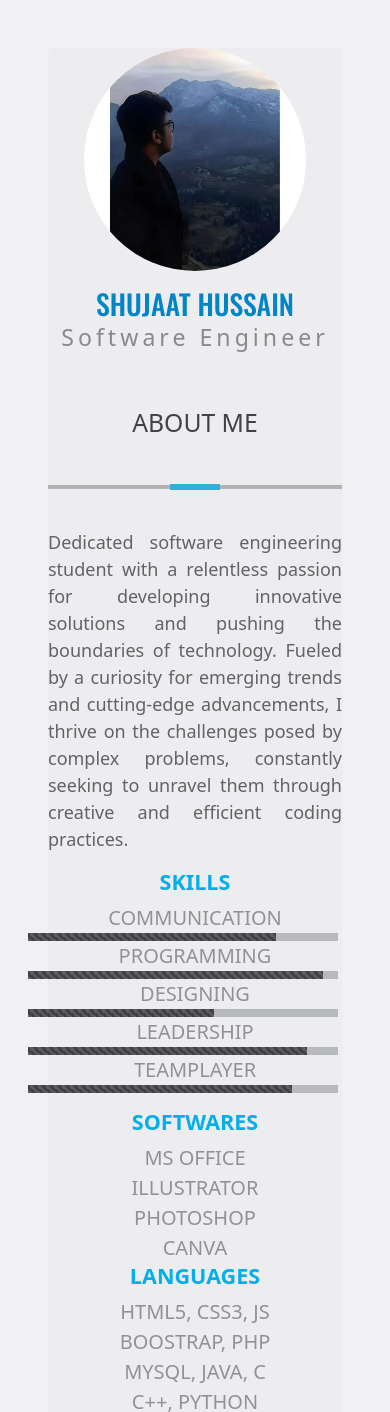
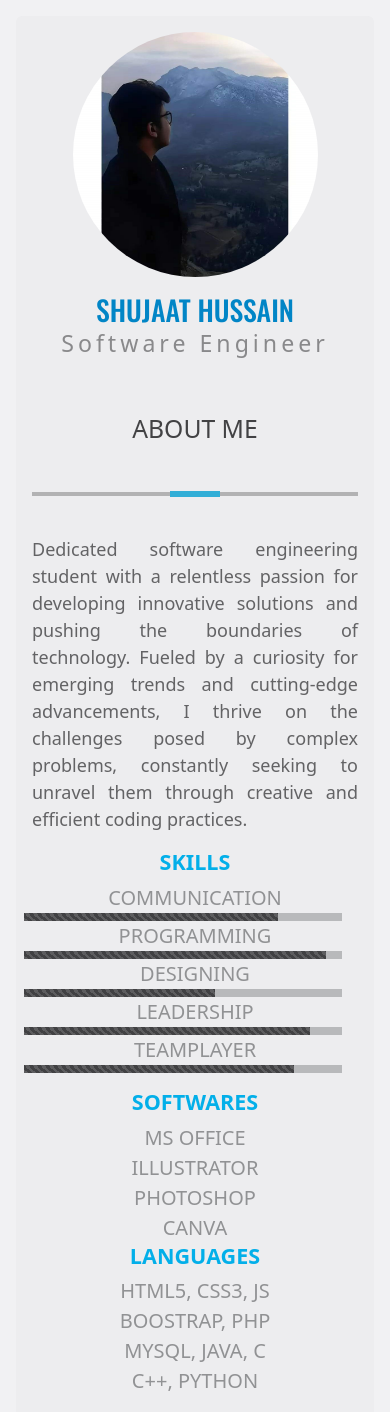
Before and after one commit to shujaat147/portfolio, a plain HTML site: page index.html in a window 390 px wide. Shown: the top 1412 px of the page. Drawn offline with nearby package versions, Linux system fonts and the light colour scheme.

Commit message:
Third Commit

```diff
--- a/index.html
+++ b/index.html
@@ -15,10 +15,10 @@
 </head>
 
 <body>
-    <div class="container-fluid resume p-5">
+    <div class="container-fluid resume p-lg-5 p-3">
         <div class="row g-5">
             <div class="col-lg-4 ">
-                <section class="box1 rounded p-lg-5">
+                <section class="box1 rounded p-lg-5 p-3">
                     <div class="profile text-center row justify-content-center align-items-center">
                         <div class="dp">
                             <img src="./img/shujaat.jpg" />
@@ -40,7 +40,7 @@
                             <div class="col-lg-6">
                                 <p class="skillstext m-0">Communication</p>
                             </div>
-                            <div class="col-lg-6 row justify-content-center align-items-center p-0">
+                            <div class="col-lg-6 row justify-content-center align-items-center p-lg-0">
                                 <div class="progress">
                                     <div class="progress-bar progress-bar-striped progress-bar-animated" role="progressbar" aria-valuenow="80" aria-valuemin="0" aria-valuemax="100" style="width: 80%;"></div>
                                 </div>
@@ -49,7 +49,7 @@
                             <div class="col-lg-6">
                                 <p class="skillstext m-0">Programming</p>
                             </div>
-                            <div class="col-lg-6 row justify-content-center align-items-center p-0">
+                            <div class="col-lg-6 row justify-content-center align-items-center p-lg-0">
                                 <div class="progress">
                                     <div class="progress-bar progress-bar-striped progress-bar-animated" role="progressbar" aria-valuenow="95" aria-valuemin="0" aria-valuemax="100" style="width: 95%;"></div>
                                 </div>
@@ -58,7 +58,7 @@
                             <div class="col-lg-6">
                                 <p class="skillstext m-0">Designing</p>
                             </div>
-                            <div class="col-lg-6 row justify-content-center align-items-center p-0">
+                            <div class="col-lg-6 row justify-content-center align-items-center p-lg-0">
                                 <div class="progress">
                                     <div class="progress-bar progress-bar-striped progress-bar-animated" role="progressbar" aria-valuenow="60" aria-valuemin="0" aria-valuemax="100" style="width: 60%;"></div>
                                 </div>
@@ -67,7 +67,7 @@
                             <div class="col-lg-6">
                                 <p class="skillstext m-0">Leadership</p>
                             </div>
-                            <div class="col-lg-6 row justify-content-center align-items-center p-0">
+                            <div class="col-lg-6 row justify-content-center align-items-center p-lg-0">
                                 <div class="progress">
                                     <div class="progress-bar progress-bar-striped progress-bar-animated" role="progressbar" aria-valuenow="90" aria-valuemin="0" aria-valuemax="100" style="width: 90%;"></div>
                                 </div>
@@ -76,7 +76,7 @@
                             <div class="col-lg-6">
                                 <p class="skillstext m-0">Teamplayer</p>
                             </div>
-                            <div class="col-lg-6 row justify-content-center align-items-center p-0">
+                            <div class="col-lg-6 row justify-content-center align-items-center p-lg-0">
                                 <div class="progress">
                                     <div class="progress-bar progress-bar-striped progress-bar-animated" role="progressbar" aria-valuenow="85" aria-valuemin="0" aria-valuemax="100" style="width: 85%;"></div>
                                 </div>
--- a/style.css
+++ b/style.css
@@ -169,4 +169,12 @@ body {
         font-size: 18px;
         text-align: center;
     }
+
+    .resume .contact .text{
+        text-align:center;
+    }
+
+    .resume .prj{
+        text-align: center;
+    }
 }
```
